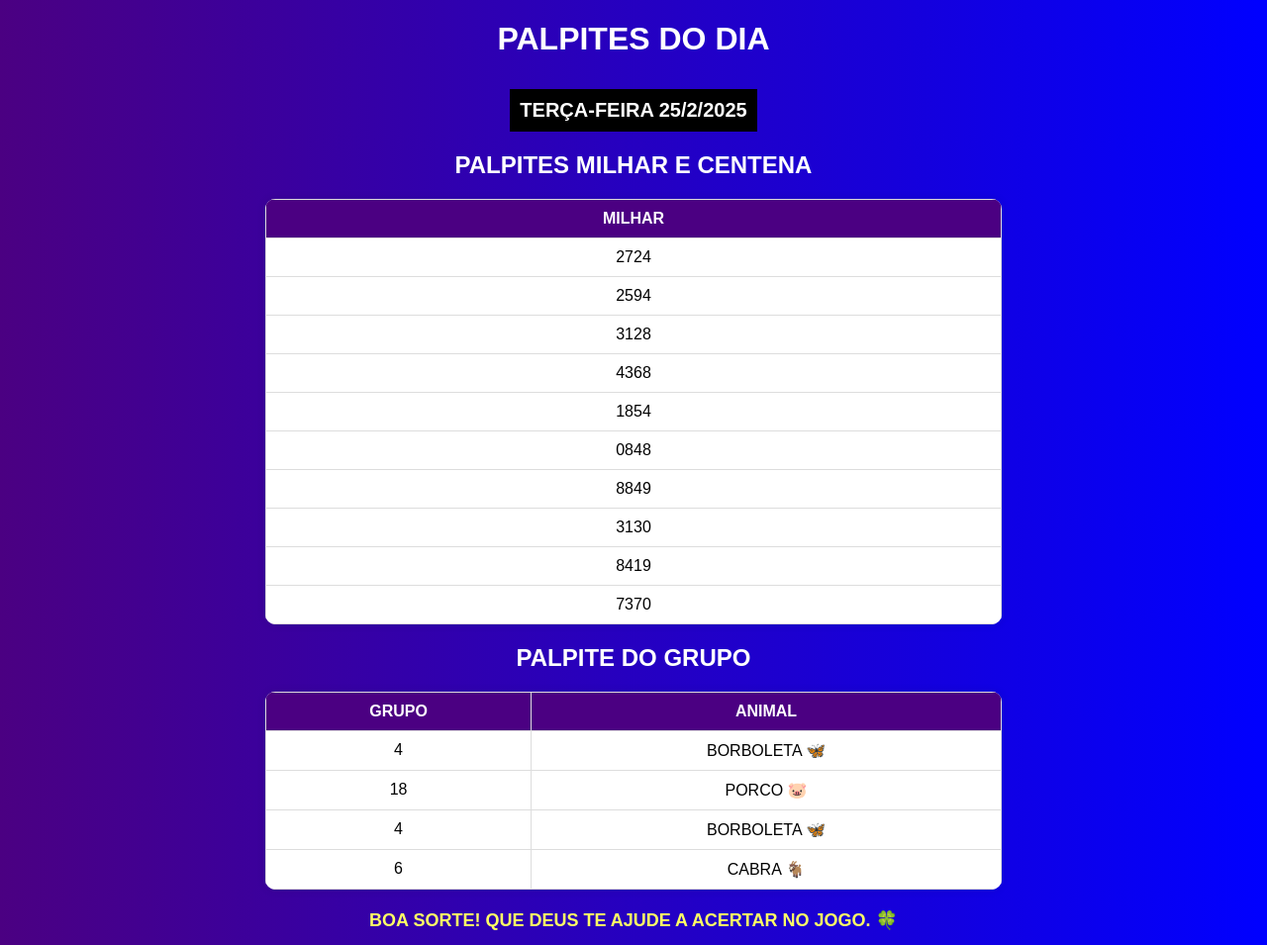
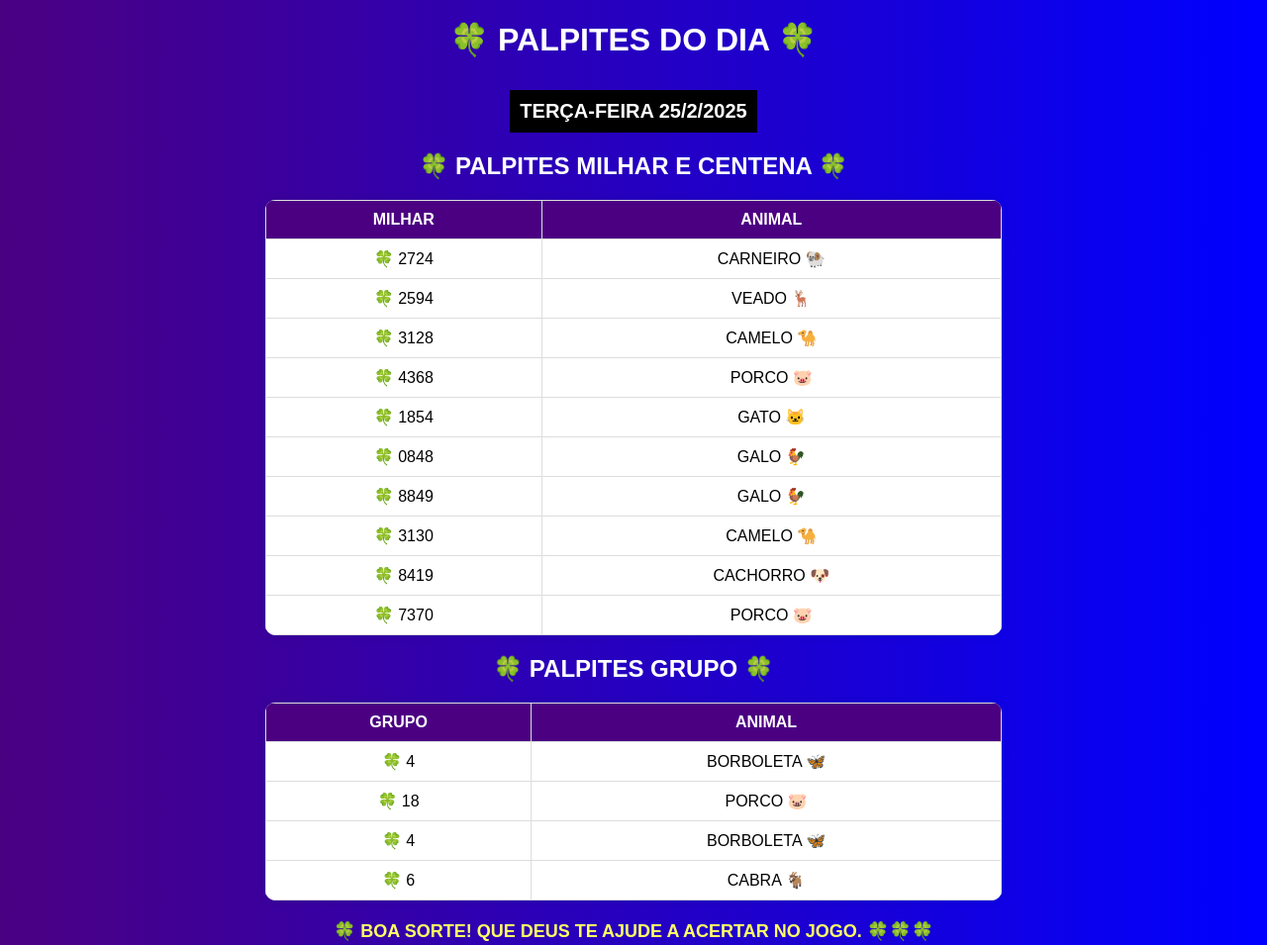
Before and after one commit to morenodasortejb/PALPITES, a plain HTML site: page index.html in a window 1280 px wide. Shown: the top 955 px of the page at 99% size. Drawn offline with Linux system fonts and the light colour scheme.

Commit message:
Update index.html

```diff
--- a/index.html
+++ b/index.html
@@ -3,7 +3,7 @@
 <head>
     <meta charset="UTF-8">
     <meta name="viewport" content="width=device-width, initial-scale=1.0">
-    <title>PALPITES DO DIA</title>
+    <title>🍀 PALPITES DO DIA 🍀</title>
     <style>
         body {
             font-family: Arial, sans-serif;
@@ -69,14 +69,15 @@
             let palpitesMilhar = "";
             for (let i = 0; i < 10; i++) {
                 let milhar = ("0000" + Math.floor(Math.random() * 10000)).slice(-4);
-                palpitesMilhar += `<tr><td>${milhar}</td></tr>`;
+                let grupo = Math.floor(milhar / 4) % 25; // Estimativa do grupo baseado no número
+                palpitesMilhar += `<tr><td>🍀 ${milhar}</td><td>${animais[grupo]}</td></tr>`;
             }
             document.getElementById("palpitesMilhar").innerHTML = palpitesMilhar;
 
             let palpitesGrupo = "";
             for (let i = 0; i < 4; i++) {
                 let grupo = Math.floor(Math.random() * 25) + 1;
-                palpitesGrupo += `<tr><td>${grupo}</td><td>${animais[grupo - 1]}</td></tr>`;
+                palpitesGrupo += `<tr><td>🍀 ${grupo}</td><td>${animais[grupo - 1]}</td></tr>`;
             }
 
             document.getElementById("palpitesGrupo").innerHTML = palpitesGrupo;
@@ -84,21 +85,21 @@
     </script>
 </head>
 <body onload="gerarData(); gerarPalpites()">
-    <h1>PALPITES DO DIA</h1>
+    <h1>🍀 PALPITES DO DIA 🍀</h1>
     <div id="data"></div>
 
-    <h2>PALPITES MILHAR E CENTENA</h2>
+    <h2>🍀 PALPITES MILHAR E CENTENA 🍀</h2>
     <table>
-        <tr><th>MILHAR</th></tr>
+        <tr><th>MILHAR</th><th>ANIMAL</th></tr>
         <tbody id="palpitesMilhar"></tbody>
     </table>
 
-    <h2>PALPITE DO GRUPO</h2>
+    <h2>🍀 PALPITES GRUPO 🍀</h2>
     <table>
         <tr><th>GRUPO</th><th>ANIMAL</th></tr>
         <tbody id="palpitesGrupo"></tbody>
     </table>
 
-    <p class="message">BOA SORTE! QUE DEUS TE AJUDE A ACERTAR NO JOGO. 🍀</p>
+    <p class="message">🍀 BOA SORTE! QUE DEUS TE AJUDE A ACERTAR NO JOGO. 🍀🍀🍀</p>
 </body>
 </html>
```
